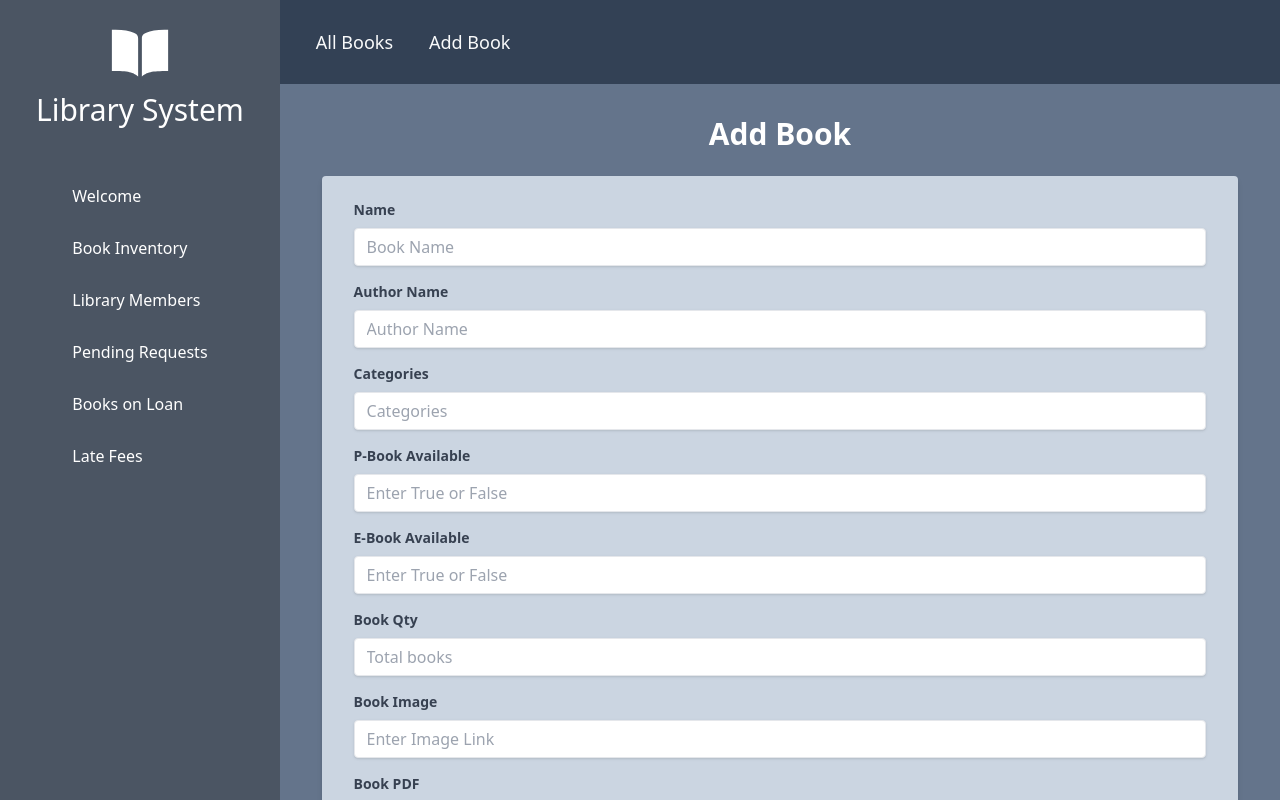
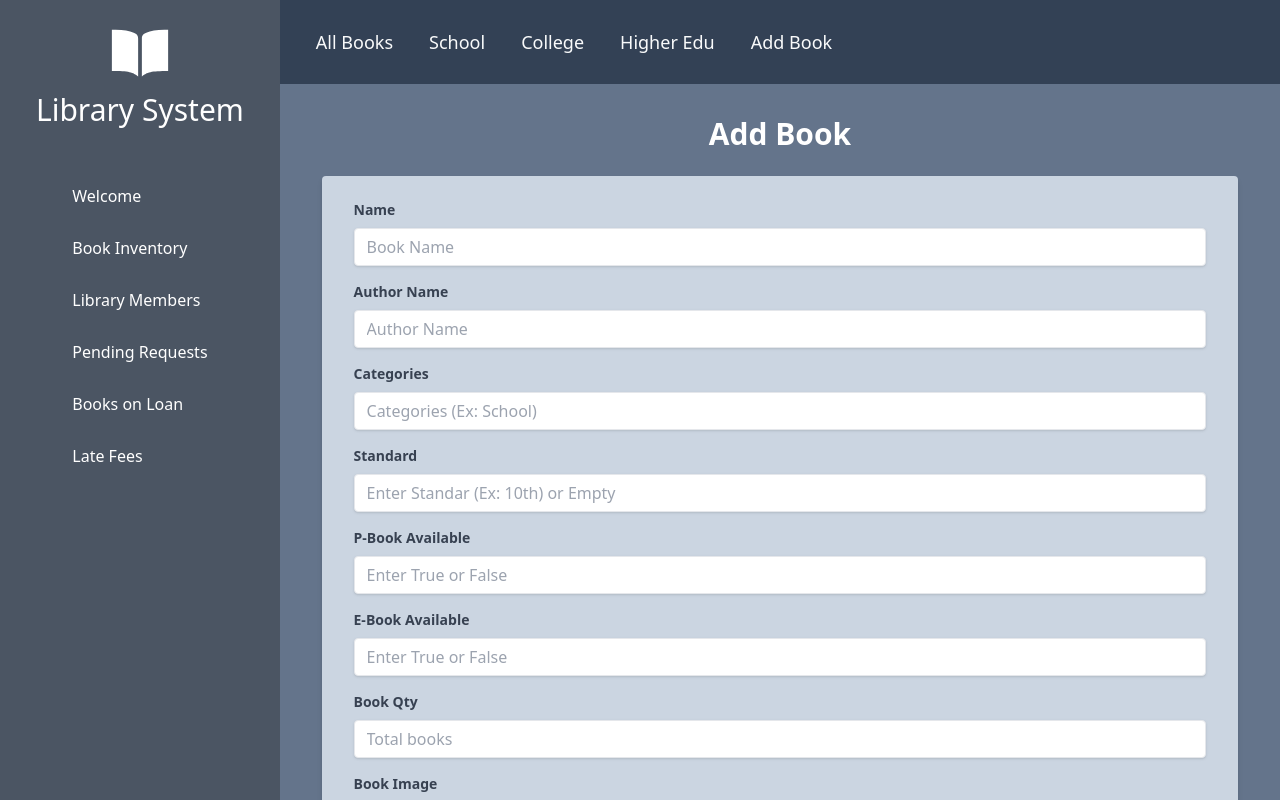
Before and after one commit to Khan-Aamir01/Library-Management-System, a React (Vite) app in the folder frontend/: page /admin/books/add in a window 1280 px wide. Shown: the top 800 px of the page. Built offline with nearby package versions, Linux system fonts and the light colour scheme.

Commit message:
No Changes

```diff
--- a/frontend/src/components/Admin/Books/AddBooks.jsx
+++ b/frontend/src/components/Admin/Books/AddBooks.jsx
@@ -7,6 +7,7 @@ export const AddBooks = () => {
   const [Name, setName] = useState("");
   const [Author_Name, setAuthorName] = useState("");
   const [Categories, setCategories] = useState("");
+  const [std, setStd] = useState("");
   const [isPhysical, setIsPhysical] = useState("");
   const [isEbook, setIsEbook] = useState("");
   const [Availability, setAvailability] = useState("");
@@ -31,6 +32,7 @@ export const AddBooks = () => {
       Name,
       Author_Name,
       Categories,
+      std,
       isPhysical: isPhysical.toLowerCase(),
       isEbook: isEbook.toLowerCase(),
       Availability,
@@ -100,11 +102,28 @@ export const AddBooks = () => {
             name="Categories"
             id="categories"
             value={Categories}
-            placeholder="Categories"
+            placeholder="Categories (Ex: School)"
             required
             className={inputStyle}
             onChange={(e) => {
               setCategories(e.target.value);
+            }}
+          />
+        </div>
+
+        <div className="mb-4">
+          <label htmlFor="std" className={labelStyle}>
+            Standard
+          </label>
+          <input
+            type="text"
+            name="std"
+            id="std"
+            value={std}
+            placeholder="Enter Standar (Ex: 10th) or Empty"
+            className={inputStyle}
+            onChange={(e) => {
+              setStd(e.target.value);
             }}
           />
         </div>
--- a/frontend/src/components/Admin/Books/BookInventory.jsx
+++ b/frontend/src/components/Admin/Books/BookInventory.jsx
@@ -7,6 +7,9 @@ export const BookInventory = () => {
       {/* Book Inventory Header(Navigation Menu) */}
       <div className="py-5 px-5 flex justify-start items-center gap-1 bg-slate-700">
         <BookLink to={"/admin/books"} label="All Books" />
+        <BookLink to={"/admin/books/school"} label="School" />
+        <BookLink to={"/admin/books/college"} label="College" />
+        <BookLink to={"/admin/books/highereducation"} label="Higher Edu" />
         <BookLink to={"/admin/books/add"} label="Add Book" />
       </div>
       {/* Book Component show here in outlet according to navigation */}
--- /dev/null
+++ b/frontend/src/components/Admin/Books/College/CollegeInventory.jsx
@@ -0,0 +1,7 @@
+export const CollegeInventory = () => {
+  return (
+    <div>
+      <h1>College</h1>
+    </div>
+  );
+};
--- /dev/null
+++ b/frontend/src/components/Admin/Books/HigherEdu/HigherEdu.jsx
@@ -0,0 +1,7 @@
+export const HigherEduInventory = () => {
+  return (
+    <div>
+      <h1>Higher Education</h1>
+    </div>
+  );
+};
--- /dev/null
+++ b/frontend/src/components/Admin/Books/School/SchoolInventory.jsx
@@ -0,0 +1,7 @@
+export const SchoolInventory = () => {
+  return (
+    <div>
+      <h1>School</h1>
+    </div>
+  );
+};
--- a/frontend/src/components/Admin/Books/SingleBook.jsx
+++ b/frontend/src/components/Admin/Books/SingleBook.jsx
@@ -78,6 +78,12 @@ export const SingleBook = () => {
           <br />
           <b>Categories:</b> {book.Categories}
           <br />
+          {book.std && (
+            <>
+              <b>Class - </b> {book.std}
+              <br />
+            </>
+          )}
           <b>P-Book:</b> {book.isPhysical.toString()}
           <br />
           <b>E-Book:</b> {book.isEbook.toString()}
--- a/frontend/src/components/Admin/Books/UpdateBook.jsx
+++ b/frontend/src/components/Admin/Books/UpdateBook.jsx
@@ -10,6 +10,7 @@ export const UpdateBook = () => {
   const [Name, setName] = useState("");
   const [Author_Name, setAuthorName] = useState("");
   const [Categories, setCategories] = useState("");
+  const [std, setStd] = useState("");
   const [isPhysical, setIsPhysical] = useState("");
   const [isEbook, setIsEbook] = useState("");
   const [Availability, setAvailability] = useState("");
@@ -38,6 +39,7 @@ export const UpdateBook = () => {
       Name,
       Author_Name,
       Categories,
+      std,
       isPhysical: isPhysical.toLowerCase(),
       isEbook: isEbook.toLowerCase(),
       Availability,
@@ -106,10 +108,27 @@ export const UpdateBook = () => {
             name="Categories"
             id="categories"
             value={Categories}
-            placeholder="Categories"
+            placeholder="Categories (Ex: School)"
             className={inputStyle}
             onChange={(e) => {
               setCategories(e.target.value);
+            }}
+          />
+        </div>
+
+        <div className="mb-4">
+          <label htmlFor="std" className={labelStyle}>
+            Standard
+          </label>
+          <input
+            type="text"
+            name="std"
+            id="std"
+            value={std}
+            placeholder="Enter Standar (Ex: 10th) or Empty"
+            className={inputStyle}
+            onChange={(e) => {
+              setStd(e.target.value);
             }}
           />
         </div>
```
Also changed, not shown: frontend/src/main.jsx (+24 -13 lines).
